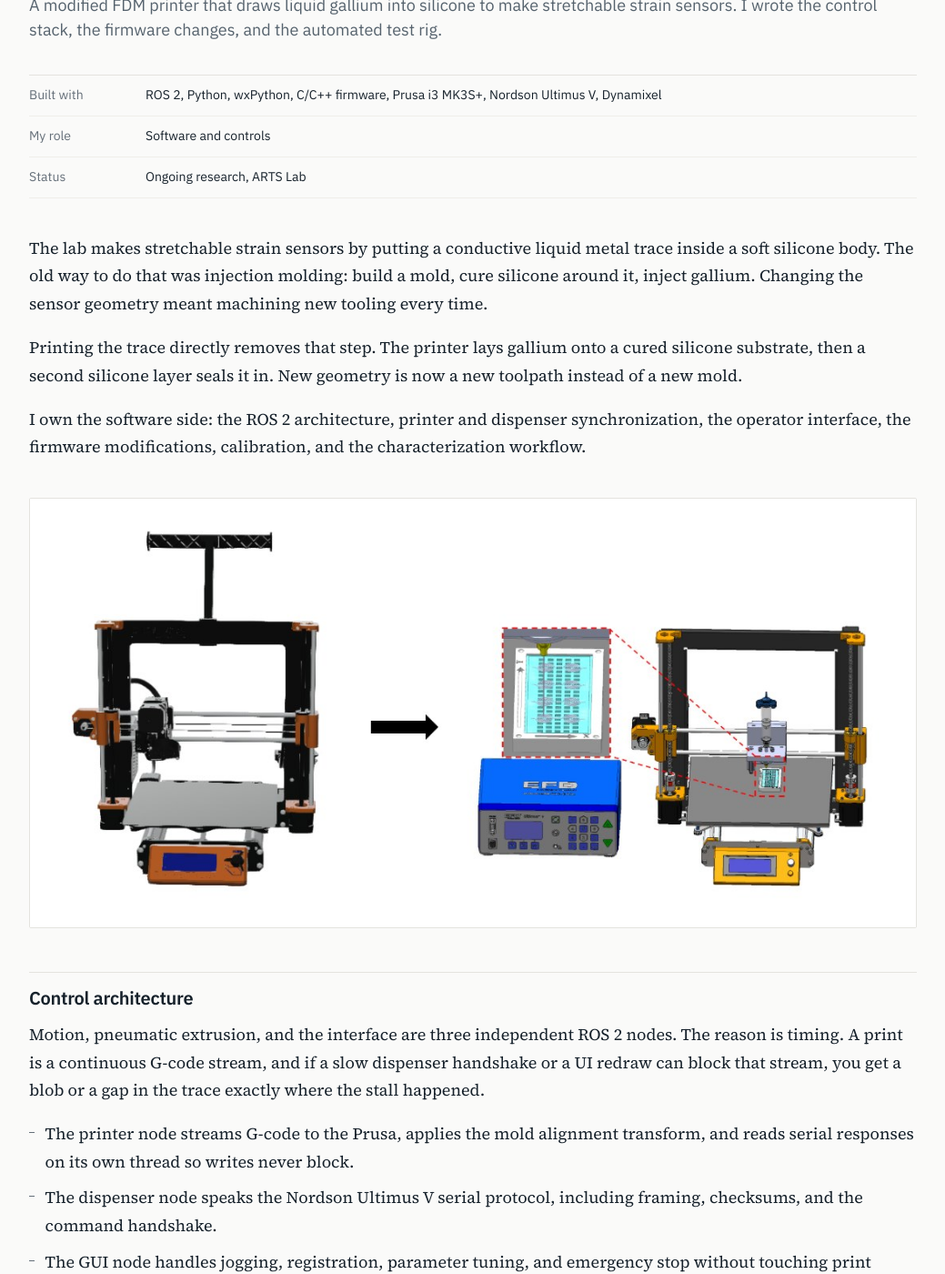
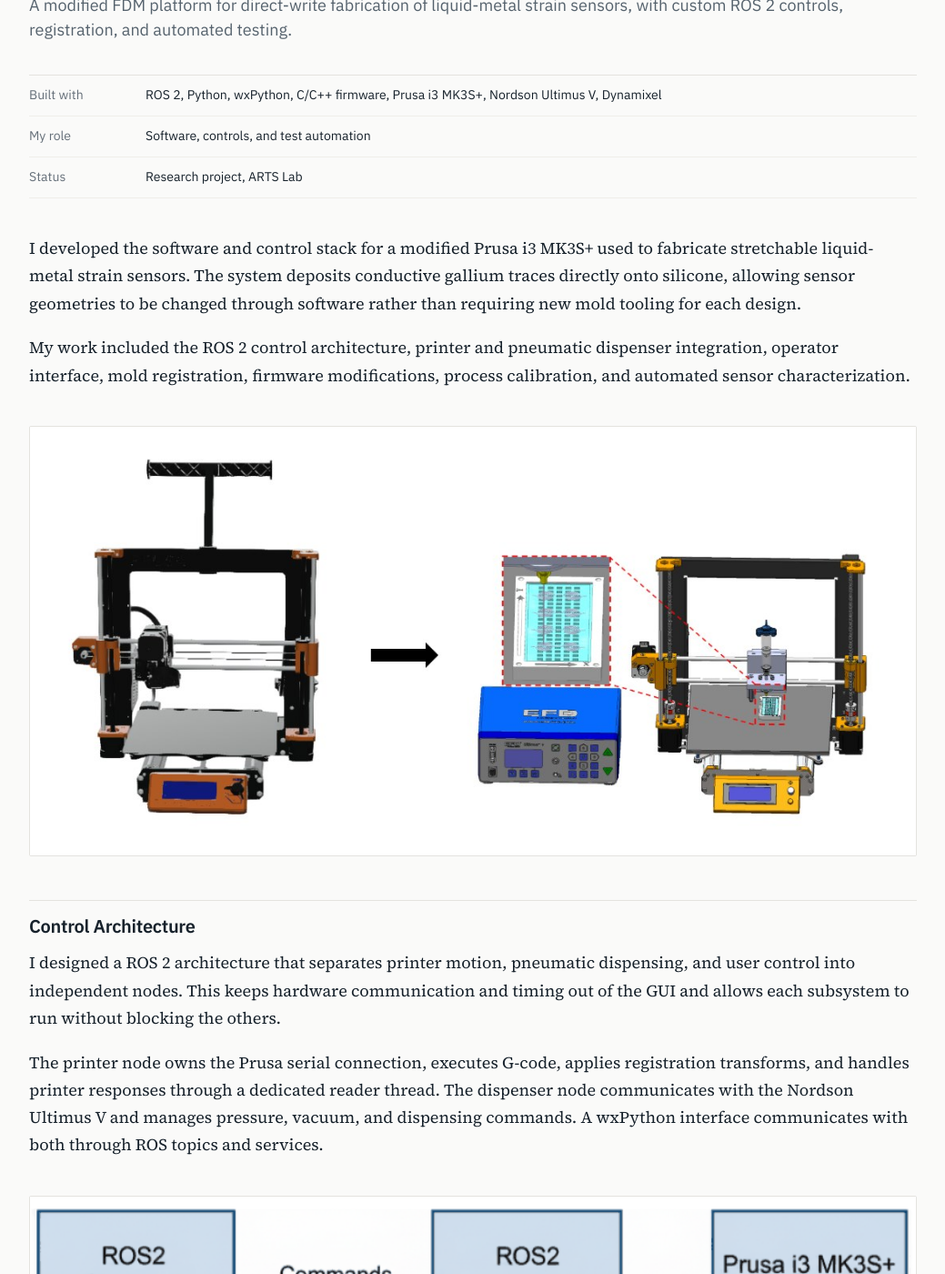
Before and after one commit to ramihmda/ramihamada-portfolio, a Jekyll site: the page built from _projects/liquid-metal-printer.md, in a window 1280 px wide and 1400 px high, scrolled down 229 px. Shown: the whole window at 91% size, without its empty margins (120-1159 px from the left). Built offline with Jekyll 4.4.1, drawn with Linux system fonts in a browser that asks for light colours; some of the changed text lies outside the part shown.

Commit message:
Update liquid-metal-printer.md

```diff
--- a/_projects/liquid-metal-printer.md
+++ b/_projects/liquid-metal-printer.md
@@ -3,148 +3,97 @@ title: Liquid Metal 3D Printer
 permalink: /projects/3d-printing/
 order: 2
 summary: >-
-  A modified FDM printer that draws liquid gallium into silicone to make
-  stretchable strain sensors. I wrote the control stack, the firmware changes,
-  and the automated test rig.
+  A modified FDM platform for direct-write fabrication of liquid-metal
+  strain sensors, with custom ROS 2 controls, registration, and automated testing.
 stack: ROS 2, Python, wxPython, C/C++ firmware, Prusa i3 MK3S+, Nordson Ultimus V, Dynamixel
-role: Software and controls
-status: Ongoing research, ARTS Lab
+role: Software, controls, and test automation
+status: Research project, ARTS Lab
 ---
 
-The lab makes stretchable strain sensors by putting a conductive liquid metal
-trace inside a soft silicone body. The old way to do that was injection molding:
-build a mold, cure silicone around it, inject gallium. Changing the sensor
-geometry meant machining new tooling every time.
+I developed the software and control stack for a modified Prusa i3 MK3S+ used to fabricate stretchable liquid-metal strain sensors. The system deposits conductive gallium traces directly onto silicone, allowing sensor geometries to be changed through software rather than requiring new mold tooling for each design.
 
-Printing the trace directly removes that step. The printer lays gallium onto a
-cured silicone substrate, then a second silicone layer seals it in. New geometry
-is now a new toolpath instead of a new mold.
-
-I own the software side: the ROS 2 architecture, printer and dispenser
-synchronization, the operator interface, the firmware modifications, calibration,
-and the characterization workflow.
+My work included the ROS 2 control architecture, printer and pneumatic dispenser integration, operator interface, mold registration, firmware modifications, process calibration, and automated sensor characterization.
 
 <figure>
   <img src="{{ '/assets/images/system_diagram.jpg' | relative_url }}"
-       alt="The physical liquid-metal printing system, showing the printer, syringe toolhead, and pneumatic dispenser."
+       alt="The liquid-metal printing system, including the modified Prusa printer, syringe toolhead, and pneumatic dispenser."
        loading="lazy" width="1102" height="533">
 </figure>
 
-## Control architecture
+## Control Architecture
 
-Motion, pneumatic extrusion, and the interface are three independent ROS 2
-nodes. The reason is timing. A print is a continuous G-code stream, and if a
-slow dispenser handshake or a UI redraw can block that stream, you get a blob or
-a gap in the trace exactly where the stall happened.
+I designed a ROS 2 architecture that separates printer motion, pneumatic dispensing, and user control into independent nodes. This keeps hardware communication and timing out of the GUI and allows each subsystem to run without blocking the others.
 
-- The printer node streams G-code to the Prusa, applies the mold alignment
-  transform, and reads serial responses on its own thread so writes never block.
-- The dispenser node speaks the Nordson Ultimus V serial protocol, including
-  framing, checksums, and the command handshake.
-- The GUI node handles jogging, registration, parameter tuning, and emergency
-  stop without touching print execution.
+The printer node owns the Prusa serial connection, executes G-code, applies registration transforms, and handles printer responses through a dedicated reader thread. The dispenser node communicates with the Nordson Ultimus V and manages pressure, vacuum, and dispensing commands. A wxPython interface communicates with both through ROS topics and services.
 
 <figure>
   <img src="{{ '/assets/images/ros_diagram.png' | relative_url }}"
-       alt="ROS 2 node graph separating printer motion, pneumatic extrusion, and the operator interface."
+       alt="ROS 2 architecture separating printer motion, pneumatic dispensing, and the operator interface."
        loading="lazy" width="810" height="454">
-  <figcaption>Motion, extrusion, and the interface run as separate nodes so that
-  a slow dispenser command cannot stall the G-code stream.</figcaption>
+  <figcaption>Printer motion, pneumatic dispensing, and user control run as separate ROS 2 nodes.</figcaption>
 </figure>
 
-Dispenser lag was the first real problem. Serial commands to the Ultimus V
-arrived late enough relative to motion that deposition started after the nozzle
-had already moved. Rather than chase it in software, I wired a hardware voltage
-trigger through the Prusa's fan output and drove it inline from the G-code, so
-extrusion starts on the same event as the move.
+One challenge was synchronizing material flow with printer motion. Serial commands to the pneumatic dispenser introduced enough delay that extrusion could begin after the nozzle had already started moving. I moved the timing-critical start and stop control onto the printer itself using a hardware trigger driven directly from the G-code, allowing dispensing to stay synchronized with the motion sequence.
 
-## Interface and registration
+## Registration and Operator Interface
 
-The operator interface is wxPython. It jogs and homes the printer, sends raw
-G-code, drives the dispenser, adjusts pressure and vacuum, and previews a
-transformed toolpath before anything is committed to real silicone.
+I built a wxPython interface for jogging and homing the printer, controlling the dispenser, adjusting process parameters, loading toolpaths, handling emergency stops, and previewing prints before execution.
 
-Registration used to be the slow part of every session. The workflow now records
-four physical reference points, solves for the transform that aligns the
-generated path to the mold, and saves it as a profile. Repeat setups reuse the
-profile instead of starting over, which cut setup time by about 70%.
+I also developed a registration workflow for aligning generated toolpaths with the physical silicone mold. The operator records four reference points and a starting position, and the software computes the coordinate transformation used during printing. Registration profiles can be saved and reused between setups.
+
+This reduced setup time by approximately 70%.
 
 <figure>
   <img src="{{ '/assets/images/gui.png' | relative_url }}"
-       alt="The wxPython control interface for the liquid metal printer."
+       alt="The wxPython operator interface for the liquid-metal 3D printer."
        loading="lazy" width="1420" height="818">
-  <figcaption>Jog and homing controls, dispenser settings, and a preview of the
-  transformed toolpath before anything is committed to silicone.</figcaption>
+  <figcaption>The interface combines printer controls, process settings, registration, and transformed toolpath preview.</figcaption>
 </figure>
 
-## Firmware and process calibration
+## Firmware and Process Calibration
 
-Stock Prusa firmware assumes a hot end melting plastic. This toolhead is a heavy
-syringe with an external gallium heater, so the C/C++ firmware needed real
-changes: new thermal limits and fault handling for a heater that is not a hot
-end, lower acceleration and jerk for the added mass, and recalibrated thermistor
-tables.
+The original Prusa firmware was designed for thermoplastic extrusion, so I modified the Marlin C/C++ firmware and machine configuration for syringe-based gallium printing. This included integrating the custom hardware, adapting temperature control and safety behavior, and tuning motion parameters for the heavier toolhead.
 
-Getting a repeatable trace out of it is a four-way tuning problem between motion
-speed, dispense pressure, nozzle height, and pneumatic timing. Push too hard and
-gallium pools. Back off too far and the trace breaks. I ran pressure sweeps and
-calibration patterns to find the window, and reworked the multilayer toolpaths to
-cut out repositioning moves that were leaving start and stop artifacts.
+Print quality depends on feed rate, pneumatic pressure, nozzle height, and dispensing timing. I developed calibration patterns and parameter sweeps to identify operating conditions that produced continuous traces without excessive pooling or breaks.
+
+I also adjusted the printing sequence and motion profiles to reduce artifacts at starts, stops, and layer transitions.
 
 <figure>
   <img src="{{ '/assets/images/sensor_samples.jpg' | relative_url }}"
-       alt="A pressure sweep test print showing gallium trace continuity at different dispense pressures."
+       alt="Liquid-metal traces produced during a pneumatic pressure sweep."
        loading="lazy" width="1164" height="1455">
-  <figcaption>Pressure sweep at fixed feed rate and nozzle height. Low pressure
-  breaks the trace, high pressure pools it.</figcaption>
+  <figcaption>Pressure sweeps were used to identify the operating range for continuous liquid-metal deposition.</figcaption>
 </figure>
 
 <figure>
   <img src="{{ '/assets/images/completed_sensor.jpg' | relative_url }}"
-       alt="A finished stretchable liquid metal strain sensor."
+       alt="A completed stretchable liquid-metal strain sensor."
        loading="lazy" width="1024" height="1024">
-  <figcaption>A finished sensor, printed and encapsulated.</figcaption>
+  <figcaption>A completed liquid-metal strain sensor after printing and encapsulation.</figcaption>
 </figure>
 
-## Characterizing the sensors
+## Automated Sensor Characterization
 
-Once the process was repeatable enough to trust, the bottleneck moved to
-measurement. Characterization had been manual, which made it slow and made trials
-hard to compare.
+I developed Python tooling to automate testing of the fabricated sensors. A Dynamixel-driven test rig applies repeatable displacement profiles while force and electrical resistance are recorded together.
 
-Python scripts now drive a Dynamixel test rig through repeatable displacement
-profiles and log force and resistance together on a common clock.
-Post-processing aligns repeated trials so that a change in electrical resistance
-can be read directly against the mechanical deformation that caused it.
+The automated workflow replaces manual testing and makes repeated trials easier to compare by synchronizing the mechanical and electrical measurements on a common timeline.
 
 <figure>
   <img src="{{ '/assets/images/experimental_setup.jpg' | relative_url }}"
-       alt="Test rig used to stretch sensors while logging force and resistance."
+       alt="Automated test rig used to stretch liquid-metal strain sensors while recording force and resistance."
        loading="lazy" width="1024" height="1024">
-  <figcaption>The characterization rig. A Dynamixel actuator applies a controlled
-  stretch while force and resistance are logged in sync.</figcaption>
+  <figcaption>A Dynamixel actuator applies controlled displacement while force and resistance are recorded together.</figcaption>
 </figure>
 
-## Where the sensors end up
+## Application
 
-The fabrication work exists to serve an application. These soft strain sensors go
-into inflatable tactile sensing balloons that ride along a colonoscope. Inflated,
-a balloon presses against the colon wall, and the strain response registers a
-change in stiffness where a polyp sits. Colonoscopy is otherwise a purely visual
-procedure, so this is about adding a sense of touch to it.
+The printed strain sensors are used in soft tactile sensing devices for robotic surgery research. One application integrates the sensors into inflatable silicone structures mounted on a colonoscope, where deformation of the liquid-metal traces can be used to measure mechanical response as the device contacts tissue.
 
-<!-- Figure from the published paper. Add a credit line to the caption before
-     this goes in front of anyone who might recognise it. -->
+Direct-write fabrication makes it easier to iterate on sensor geometry because changes can be made in the toolpath instead of requiring new fabrication tooling for every design.
+
 <figure>
   <img src="{{ '/assets/images/sensor_diagram.jpg' | relative_url }}"
-       alt="A colonoscope fitted with two inflatable strain-sensing balloons, one inflated and one deflated, inside a colon with polyps."
+       alt="Concept showing inflatable tactile sensing structures integrated with a colonoscope."
        loading="lazy" width="660" height="295">
-  <figcaption>Two sensing balloons on a colonoscope, one inflated and one
-  deflated. The controllable distal end steers; the balloons do the feeling.</figcaption>
+  <figcaption>Example application of the fabricated strain sensors in a soft tactile sensing system.</figcaption>
 </figure>
-
-That application is also what sets the requirements I was tuning against. Balloon
-geometry changes between designs, which is the argument against cutting mold
-tooling every time. And a trace has to stay continuous through repeated inflation,
-which is what the pressure sweeps and the characterization rig were really
-checking for.
```
